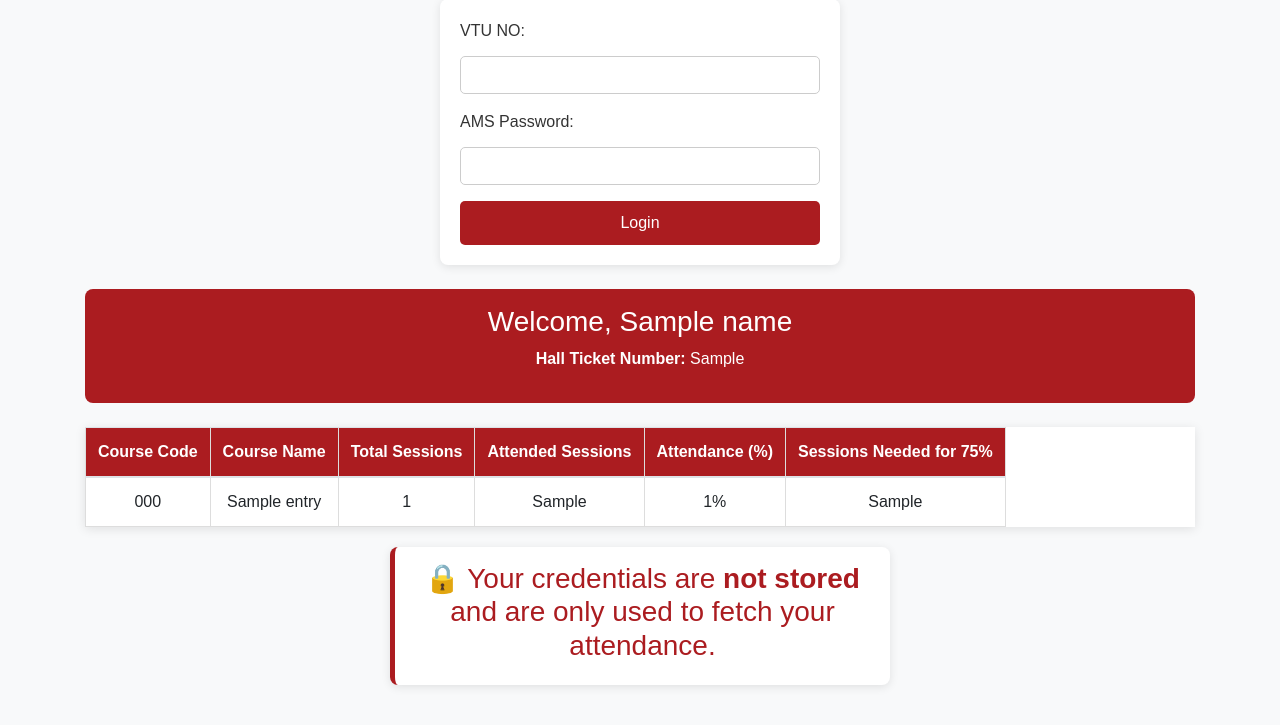
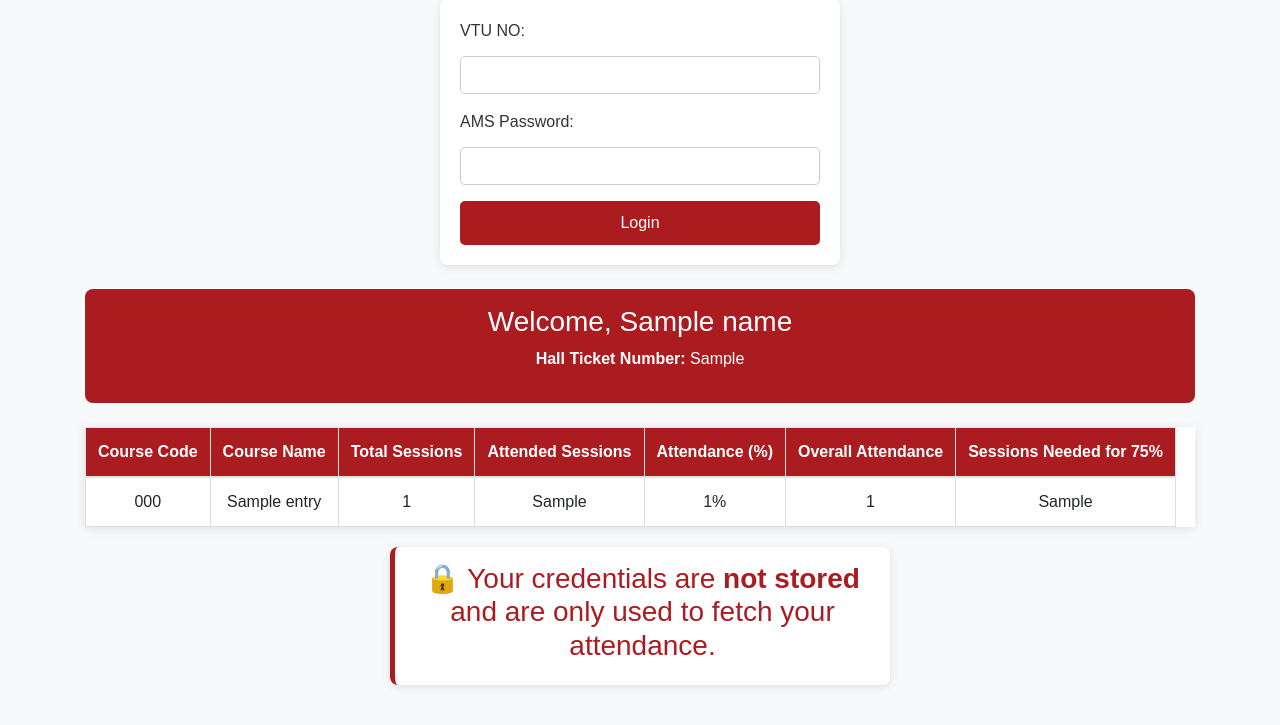
Before and after one commit to revanth-ch/ams-remastered, a Flask app: template website/templates/index.html in a window 1280 px wide. Shown: the part 125-850 px from the top of the page. Run offline with Flask 3, Linux system fonts and the light colour scheme; the template is opened without the code that fills it: most values are stand-ins (such as "Sample title", 1, 10 or a date in 2020); some libraries are stand-ins or nearby versions.

Commit message:
Update index.html

```diff
--- a/website/templates/index.html
+++ b/website/templates/index.html
@@ -46,6 +46,7 @@
                     <th>Total Sessions</th>
                     <th>Attended Sessions</th>
                     <th>Attendance (%)</th>
+                    <th>Overall Attendance</th>
                     <th>Sessions Needed for 75%</th>
                 </tr>
             </thead>
@@ -57,6 +58,7 @@
                     <td>{{ entry.total_sessions }}</td>
                     <td>{{ entry.attended_sessions }}</td>
                     <td>{{ entry.present_percentage }}%</td>
+                    <td>{{entry.Overall_percentage}}</td>
                     <td>{{ entry.remaining_sessions }}</td>
                 </tr>
                 {% endfor %}
```
